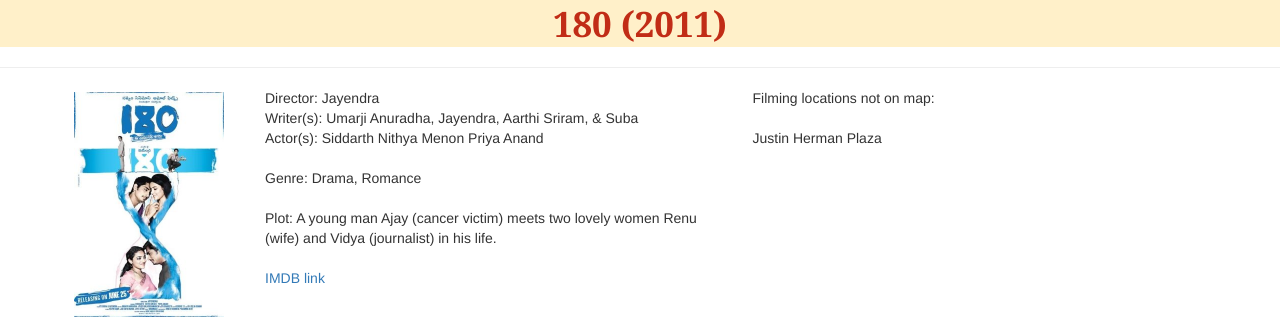
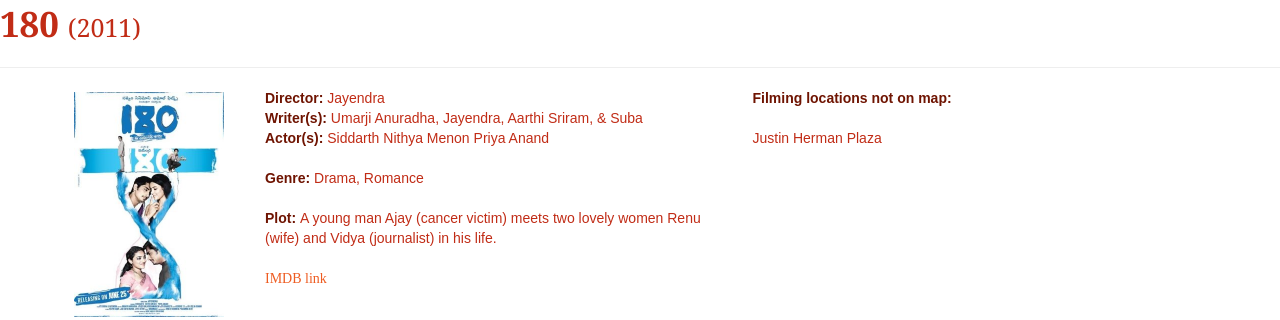
Before and after one commit to sallymroberts/SceneFrancisco, a Flask app: page /1 in a window 1280 px wide. Shown: the top 320 px of the page. Run offline with Flask 2, Linux system fonts and the light colour scheme; data comes from the database, SQL or seed files in the repository; some libraries are stand-ins or nearby versions.

Commit message:
fix movie list order and work on styling

```diff
--- a/server.py
+++ b/server.py
@@ -37,7 +37,9 @@ def movie_list():
         if user_genre == 'All':
             movies = Movie.query.order_by(Movie.movie_title).all()
         else:
-            movies = Movie.query.filter(Movie.genre.like("%" + user_genre + "%")).all()
+            movies = Movie.query.filter(Movie.genre.like("%" + user_genre + "%"))\
+                .order_by(Movie.movie_title)\
+                .all()
 
     elif 'title_search' in request.args:
         title_search = request.args['title_search']
@@ -45,7 +47,9 @@ def movie_list():
             title_search = title_search[4:]
         elif title_search[0:2] == "A ":
             title_search = title_search[2:]
-        movies = Movie.query.filter(Movie.movie_title.ilike("%" + title_search + "%")).all()
+        movies = Movie.query.filter(Movie.movie_title.ilike("%" + title_search + "%"))\
+        .order_by(Movie.movie_title)\
+        .all()
 
     else:
         movies = Movie.query.order_by(Movie.movie_title).all()
--- a/static/scenefrancisco.css
+++ b/static/scenefrancisco.css
@@ -2,15 +2,8 @@
 /*Sitewide*/
 /*--------------------------------*/
 
-tbody a { color: blue;
-
-}
-
-tbody a:hover { color: green;
-
-}
-
-/* Styles for Search and Subset input on movie list page */
+/*********************************************************/
+/* Styles for search, subset, and refresh input movie list page */
 
 /* Genre pulldown heading on movie list page */
 #genre_head { color: #6F1402;
@@ -18,8 +11,8 @@ tbody a:hover { color: green;
                 font-family: 'merriweather-sans', sans-serif;
 }
 
-/* Genre pulldown list on movie list page */
-#genre_list { color: #C12C16;
+/* Genre selection list on movie list page */
+#genre { color: #C12C16;
                 font-size: 14px;
                 font-family: 'merriweather-sans', sans-serif;
 }
@@ -36,6 +29,7 @@ tbody a:hover { color: green;
                 font-family: 'merriweather-sans', sans-serif;
 }
 
+/***************************************************/
 /* Styles for text for columns in movie list table */
 /* Movie title column on movie list page */
 .movie_title { color: #6F1402;
@@ -55,6 +49,10 @@ tbody a:hover { color: green;
 .map_link { color: #EE5C21;
                 font-size: 14px;
                 font-family: 'merriweather-sans', serif;
+}
+
+tbody a:hover { color: #6F1402;
+
 }
 
 /* IMDB link column on movie list page */
@@ -87,29 +85,50 @@ tbody a:hover { color: green;
     font-size: 40px;
     font-weight: bold;
     text-align: center;
+    /*color: #FFF0C9;
+    text-shadow: 3px 3px #6F1402;*/
     color: #6F1402;
-    background-color: #FFF4DF;
+    text-shadow: 3px 3px #FFF0C9;
+   /* background-color: #FFF4DF;*/
     width: 400px;
-    margin: 5% 35% 0% 35%;
+    margin: 5% 35% 0% 20%;
 }
 
 /* Movie List page heading sub-title paragraph */
 #list_page_subhead {
     font: 20px Georgia, serif;
+    font-weight: bold;
     text-align: center;
-    color: #C12C16;
-    background-color: #FFF0C9;
+    /*color: #FFF0C9;
+    text-shadow: 3px 3px #6F1402;*/
+    color: #6F1402;
+    text-shadow: 1.5px 1.5px #FFF0C9;
+    /*background-color: #FFF0C9;*/
     width: 400px;
-    margin: 0.0% 35% 15% 35%;
+    margin: 0.0% 35% 15% 20%;
 }
 
-/* Movie detail page heading div */
-#detail_page_head {
+/*****************************************/
+/* Movie detail page heading styling     */
+
+/* Movie detail page heading movie title */
+#detail_page_title {
     font: 35px Georgia, serif;
     font-weight: bold;
     text-align: center;
     color: #C12C16;
-    background-color: #FFF0C9;
+    /*background-color: #FFF0C9;*/
+    width: 100%;
+    margin: auto;
+}
+
+/* Movie detail page heading release year */
+#detail_page_release_year {
+    font: 25px Georgia, serif;
+    font-weight: normal;
+    text-align: center;
+    color: #C12C16;
+    /*background-color: #FFF0C9;*/
     width: 100%;
     margin: auto;
 }
@@ -119,13 +138,27 @@ tbody a:hover { color: green;
     height: 225px;
 }
 
+/**********************************************/
+/* Movie detail page text content styling     */
+
+.movie_detail_label { color: #6F1402;
+                font-size: 14px;
+                font-weight: bold;
+                font-family: 'merriweather-sans', sans-serif;
+}
+
+.movie_detail_content { color: #C12C16;
+                font-size: 14px;
+                font-family: 'merriweather-sans', sans-serif;
+}
+
 #content {
     font: 15px arial, sans-serif;
     font-weight: bold;
     color: black;
 }
 
-a {
+/*a {
     color: 6F1402;
     text-decoration: none;
 }
@@ -138,19 +171,8 @@ a:hover {
 a:active {
     text-decoration: none;
     color: #fff;
-}
+}*/
 
-/*--------------------------------*/
-/*Homepage*/
-/*--------------------------------*/
-
-/*#bearlink {
-    padding: 200px;
-    font-family: 'Raleway', sans-serif;
-    font-weight: 100;
-    font-size: 36px;
-    color: #fff;
-}*/
 
 /*--------------------------------*/
 /*Maps*/
--- a/templates/base.html
+++ b/templates/base.html
@@ -14,7 +14,6 @@
   <script src="https://code.jquery.com/jquery.js"></script>
   <script src="https://maxcdn.bootstrapcdn.com/bootstrap/3.3.4/js/bootstrap.min.js"></script>
 
-  <!-- <span id="page_head">Scene Francisco</span> -->
   {% block subhead %} {% endblock %}
   <hr>
 
--- a/templates/movie_detail.html
+++ b/templates/movie_detail.html
@@ -1,8 +1,7 @@
 {% extends 'base.html' %}
 {% block subhead %}
-  <div id="detail_page_head">
-    {{ movie.movie_title }} ({{ movie.release_year }})
-  </div>
+  <span id="detail_page_title"> {{ movie.movie_title }} </span>
+  <span id="detail_page_release_year"> ({{ movie.release_year }}) </span>
 {% endblock %}
 
 {% block content %}
@@ -21,44 +20,53 @@
       <div class="col-sm-5">
 
         {% if movie.director_rel.director_name %}
-        Director: {{ movie.director_rel.director_name }}<br>
+        <span class="movie_detail_label">Director: </span>
+        <span class="movie_detail_content"> {{ movie.director_rel.director_name }}</span>
+        <br>
         {% endif %}
 
         {% if movie.movie_writers %}
-          Writer(s): {{ movie.movie_writers }}<br>
+          <span class="movie_detail_label">Writer(s): </span>
+          <span class="movie_detail_content"> {{ movie.movie_writers }}</span>
+          <br>
         {% endif %}
 
         {% if movie.actors %}
-          	Actor(s):
-          	{% for actor in movie.actors %}
+          	<span class="movie_detail_label">Actor(s): </span>
+          	<span class="movie_detail_content"> {% for actor in movie.actors %}
           		{{ actor.actor_name }}
-        	{% endfor %}
+        	{% endfor %}</span>
         	<br>
         {% endif %}
 
         <br>
         {% if movie.genre %}
-          Genre: {{ movie.genre }}<br>
+          <span class="movie_detail_label">Genre: </span>
+          <span class="movie_detail_content"> {{ movie.genre }}</span>
+          <br>
         {% endif %}
 
         <br>
         {% if movie.plot %}
-          Plot: {{ movie.plot }}<br>
+          <span class="movie_detail_label">Plot:   </span>
+          <span class="movie_detail_content"> {{ movie.plot }} </span>
+          <br>
         {% endif %}
 
         <br>
         {% if movie.imdb_url %}
-          <a href="{{ movie.imdb_url }}" target="_blank">IMDB link</a>
+          <a class="imdb_link" href="{{ movie.imdb_url }}" target="_blank">IMDB link</a>
         {% endif %}
-
+        <br><br>
 
       </div>
 
       <div class="col-sm-5">
         {% if sf_location_list %}
-          Filming locations not on map:<br><br>
+          <span class="movie_detail_label">Filming locations not on map: </span>
+          <br><br>
           {% for sf_loc in sf_location_list %}
-            {{ sf_loc }}
+            <span class="movie_detail_content"> {{ sf_loc }} </span>
             <br>
           {% endfor %}
         {% endif %}
```
Also changed, not shown: templates/movie_list.html (+12 -6 lines).
